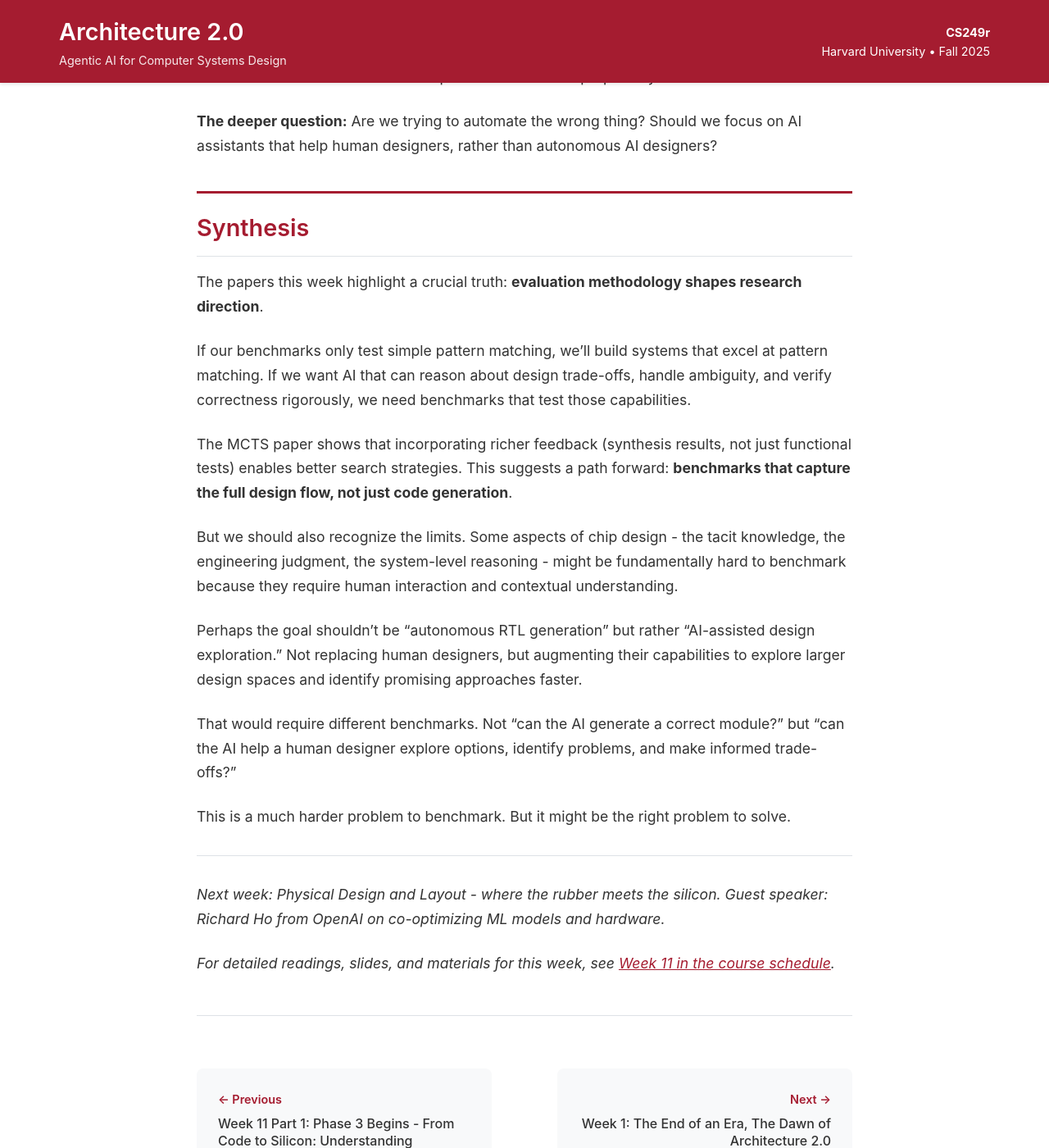
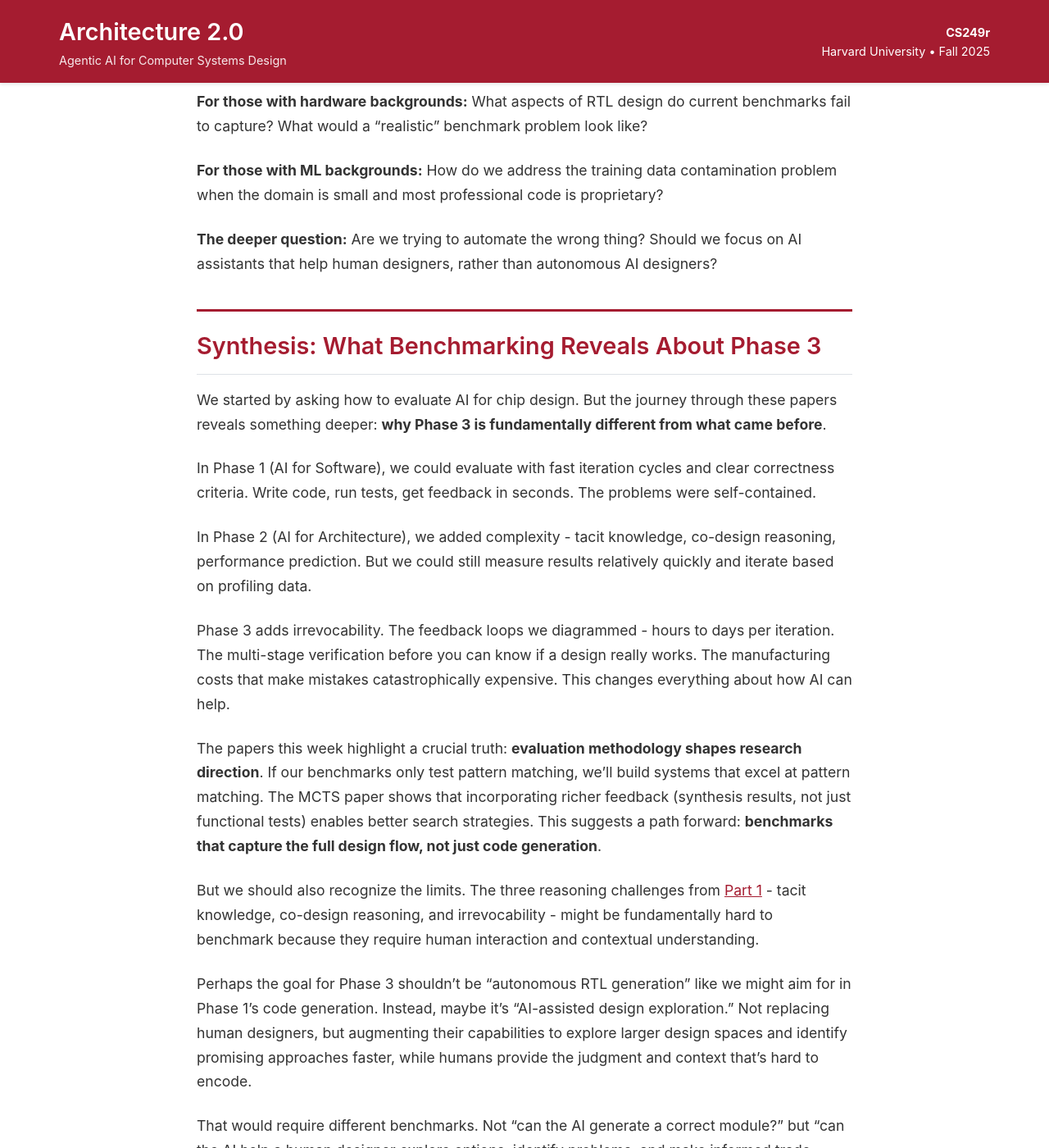
Before and after one commit to harvard-edge/cs249r_fall2025, a Jekyll site: the page built from _posts/2024-11-14-week-11-part-2-benchmarking-llms.md, in a window 1280 px wide and 1400 px high, scrolled down 13214 px. Shown: the whole window at 82% size. Built offline with Jekyll 4.4.1, drawn with Linux system fonts in a browser that asks for light colours; comment, search, counter and statistics services are not loaded; some of the changed text lies outside the part shown.

Commit message:
Reframe post to use benchmarking as lens for understanding Phase 3 differences

```diff
--- a/_posts/2024-11-14-week-11-part-2-benchmarking-llms.md
+++ b/_posts/2024-11-14-week-11-part-2-benchmarking-llms.md
@@ -7,15 +7,17 @@ categories: [hardware, eda, benchmarks, datasets]
 permalink: /blog/2024/11/14/week-11-part-2-benchmarking-llms-hardware/
 ---
 
-*Note: I wasn't in class this week, but the papers you read raise fundamental questions about how we evaluate AI systems for chip design. This post explores the challenges of creating meaningful benchmarks for hardware generation.*
+*Note: I wasn't in class this week, but the papers you read raise fundamental questions about how we evaluate AI systems for chip design. This post uses benchmarking as a lens to understand what makes Phase 3 fundamentally different from the earlier phases of our course.*
 
-## The Evaluation Problem
+## The Evaluation Problem: A Window into Phase 3
 
-Last week, Mark Ren told us about the scaling crisis in chip design and why AI might help. This week's papers ask a more fundamental question: **How do we actually know if AI is getting better at chip design?**
+Last week, we entered Phase 3 - AI for Chip Design. Mark Ren told us about the scaling crisis and why AI might help. But before diving deep into techniques, this week's papers force us to confront a more fundamental question: **How do we actually know if AI is getting better at chip design?**
 
-For code generation in software, we have benchmarks like HumanEval, MBPP, and SWE-bench. You give the model a problem description, it generates code, you run tests, and you get a pass/fail result. Simple, right?
+This isn't just about benchmarking methodology. It's about understanding what makes Phase 3 different from Phase 1 (AI for Software) and Phase 2 (AI for Architecture).
 
-Hardware design is different. And the differences matter.
+In Phase 1, we had benchmarks like HumanEval and MBPP. You give the model a problem description, it generates code, you run tests, and you get a pass/fail result. The iteration cycle is fast - seconds to minutes. The verification is straightforward - does it work?
+
+Phase 3 breaks all these assumptions. And examining why reveals the core challenges of applying AI to chip design.
 
 ## Why Hardware Benchmarks Are Hard
 
@@ -322,21 +324,25 @@ Remember from [Week 4](/blog/2024/09/24/week-4-production-reality/) the differen
 
 **The deeper question:** Are we trying to automate the wrong thing? Should we focus on AI assistants that help human designers, rather than autonomous AI designers?
 
-## Synthesis
+## Synthesis: What Benchmarking Reveals About Phase 3
 
-The papers this week highlight a crucial truth: **evaluation methodology shapes research direction**.
+We started by asking how to evaluate AI for chip design. But the journey through these papers reveals something deeper: **why Phase 3 is fundamentally different from what came before**.
 
-If our benchmarks only test simple pattern matching, we'll build systems that excel at pattern matching. If we want AI that can reason about design trade-offs, handle ambiguity, and verify correctness rigorously, we need benchmarks that test those capabilities.
+In Phase 1 (AI for Software), we could evaluate with fast iteration cycles and clear correctness criteria. Write code, run tests, get feedback in seconds. The problems were self-contained.
 
-The MCTS paper shows that incorporating richer feedback (synthesis results, not just functional tests) enables better search strategies. This suggests a path forward: **benchmarks that capture the full design flow, not just code generation**.
+In Phase 2 (AI for Architecture), we added complexity - tacit knowledge, co-design reasoning, performance prediction. But we could still measure results relatively quickly and iterate based on profiling data.
 
-But we should also recognize the limits. Some aspects of chip design - the tacit knowledge, the engineering judgment, the system-level reasoning - might be fundamentally hard to benchmark because they require human interaction and contextual understanding.
+Phase 3 adds irrevocability. The feedback loops we diagrammed - hours to days per iteration. The multi-stage verification before you can know if a design really works. The manufacturing costs that make mistakes catastrophically expensive. This changes everything about how AI can help.
 
-Perhaps the goal shouldn't be "autonomous RTL generation" but rather "AI-assisted design exploration." Not replacing human designers, but augmenting their capabilities to explore larger design spaces and identify promising approaches faster.
+The papers this week highlight a crucial truth: **evaluation methodology shapes research direction**. If our benchmarks only test pattern matching, we'll build systems that excel at pattern matching. The MCTS paper shows that incorporating richer feedback (synthesis results, not just functional tests) enables better search strategies. This suggests a path forward: **benchmarks that capture the full design flow, not just code generation**.
+
+But we should also recognize the limits. The three reasoning challenges from [Part 1](/blog/2024/11/12/eda-fundamentals-code-to-silicon/) - tacit knowledge, co-design reasoning, and irrevocability - might be fundamentally hard to benchmark because they require human interaction and contextual understanding.
+
+Perhaps the goal for Phase 3 shouldn't be "autonomous RTL generation" like we might aim for in Phase 1's code generation. Instead, maybe it's "AI-assisted design exploration." Not replacing human designers, but augmenting their capabilities to explore larger design spaces and identify promising approaches faster, while humans provide the judgment and context that's hard to encode.
 
 That would require different benchmarks. Not "can the AI generate a correct module?" but "can the AI help a human designer explore options, identify problems, and make informed trade-offs?"
 
-This is a much harder problem to benchmark. But it might be the right problem to solve.
+This reframing - from autonomous generation to augmented exploration - might be what distinguishes successful AI for chip design from approaches that simply try to scale up what worked for code generation.
 
 ---
 
```
